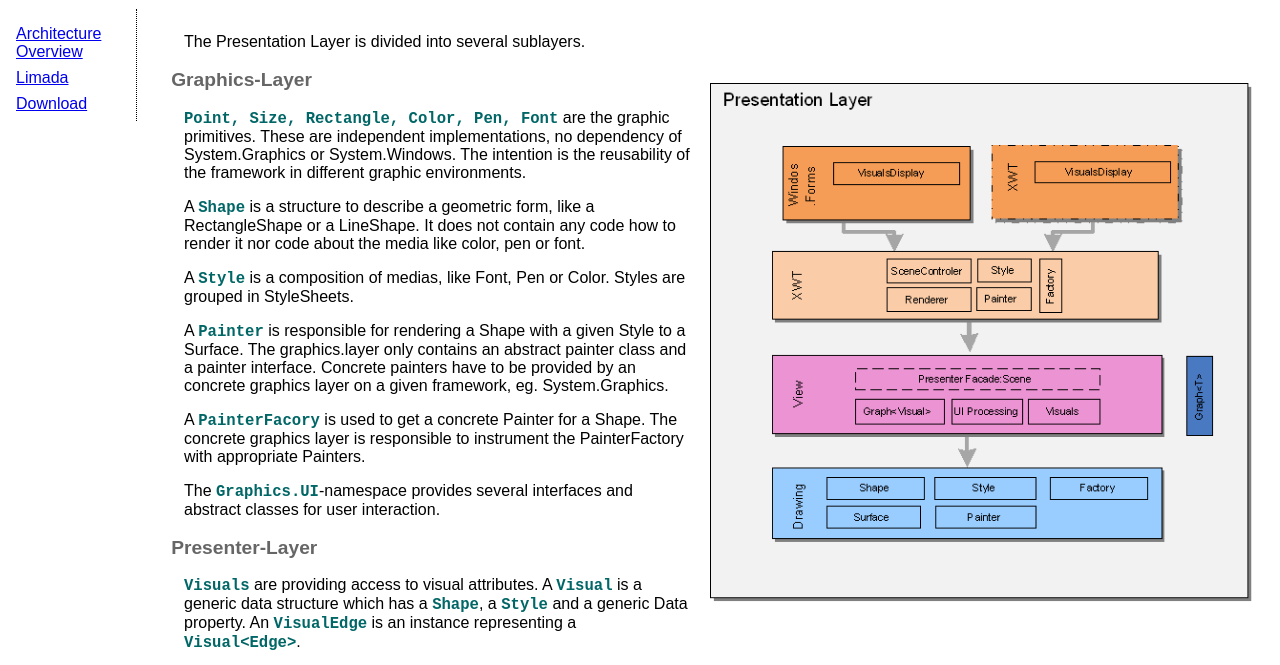
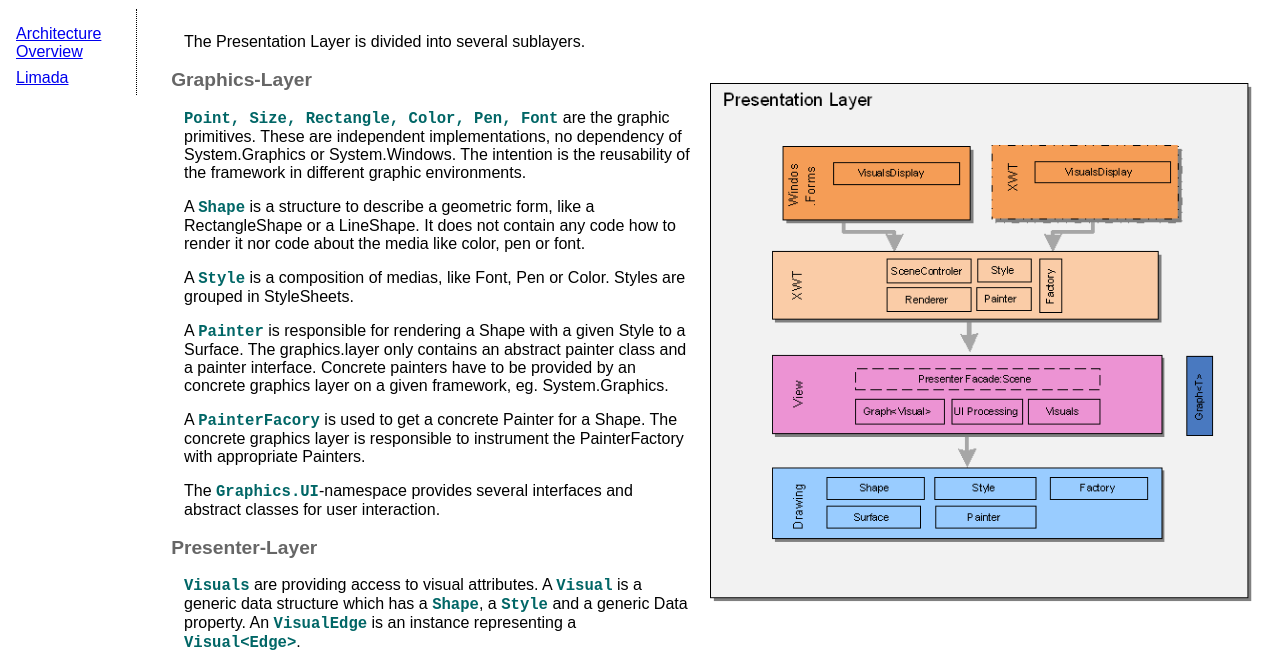
Before and after one commit to limada/limada.github.io, a plain HTML site: page Content/Limaki/PresentationLayer.html in a window 1280 px wide. Shown: the part 55-720 px from the top of the page. Drawn offline with Linux system fonts and the light colour scheme.

Commit message:
remove download from presentation layer

```diff
--- a/Content/Limaki/PresentationLayer.html
+++ b/Content/Limaki/PresentationLayer.html
@@ -110,7 +110,6 @@ process into a series of discrete steps.</P>
     <div class="menu">
     <div class="mp"><a href="ArchitectureOverview.html">Architecture Overview</a></div>
 <div class="mp"><a href="../index.html">Limada</a></div>
-<div class="mp"><a href="http://sourceforge.net/project/showfiles.php?group_id=196119&package_id=260882">Download</a></div>
     </div>
     <div class="footer_container">
     <div class="footer" style="background-color: white;">
```
